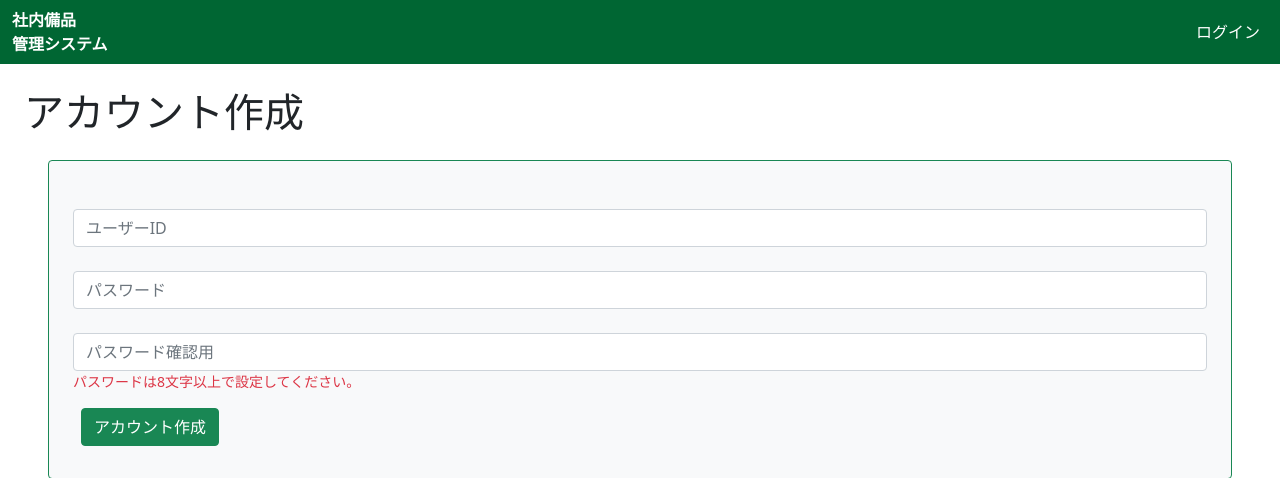
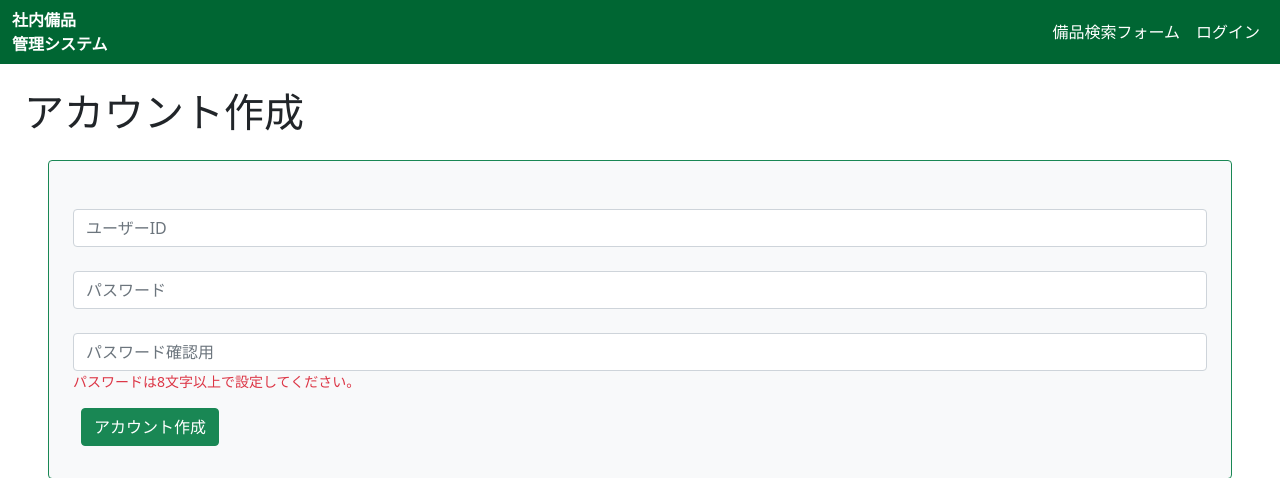
Before and after one commit to tnakagoshi/sdp-Inst-fy25, a Django app: page /accounts/signup/ in a window 1280 px wide. Shown: the top 478 px of the page. Run offline with Django 5.2, Linux system fonts and the light colour scheme.

Commit message:
ページヘッダに備品検索フォームへのリンクを追加

```diff
--- a/suppliesproject/templates/base.html
+++ b/suppliesproject/templates/base.html
@@ -12,12 +12,16 @@
 <body>
 
     <nav class="navbar navbar-expand-lg bg-body-tertiary" style="background-color: #006633;">
+
       {% if request.user.is_authenticated %}
         <div class="container-fluid">
           <a class="navbar-brand" href="{% url 'index' %}"><b>社内備品<br>管理システム</b></a>
           <div class="collapse navbar-collapse" id="navbarScroll">
 
             <ul class="navbar-nav me-auto my-2 my-lg-0 navbar-nav-scroll" style="--bs-scroll-height: 100px;">
+              <li class="nav-item">
+                <a class="nav-link active" aria-current="page" href="{% url 'search-supplies-form' %}">備品検索フォーム</a>
+              </li>
               <li class="nav-item">
                 <a class="nav-link active" aria-current="page" href="{% url 'list-supplies' %}">備品一覧</a>
               </li>
@@ -37,6 +41,9 @@
         <div class="collapse navbar-collapse" id="navbarScroll">
 
             <ul class="navbar-nav ms-auto">
+              <li class="nav-item">
+                <a class="nav-link active" aria-current="page" href="{% url 'search-supplies-form' %}">備品検索フォーム</a>
+              </li>
               {% if 'signup' in request.path %}
               <li class="nav-item">
                   <a class="nav-link" href="{% url 'accounts:login' %}">ログイン</a>
```
